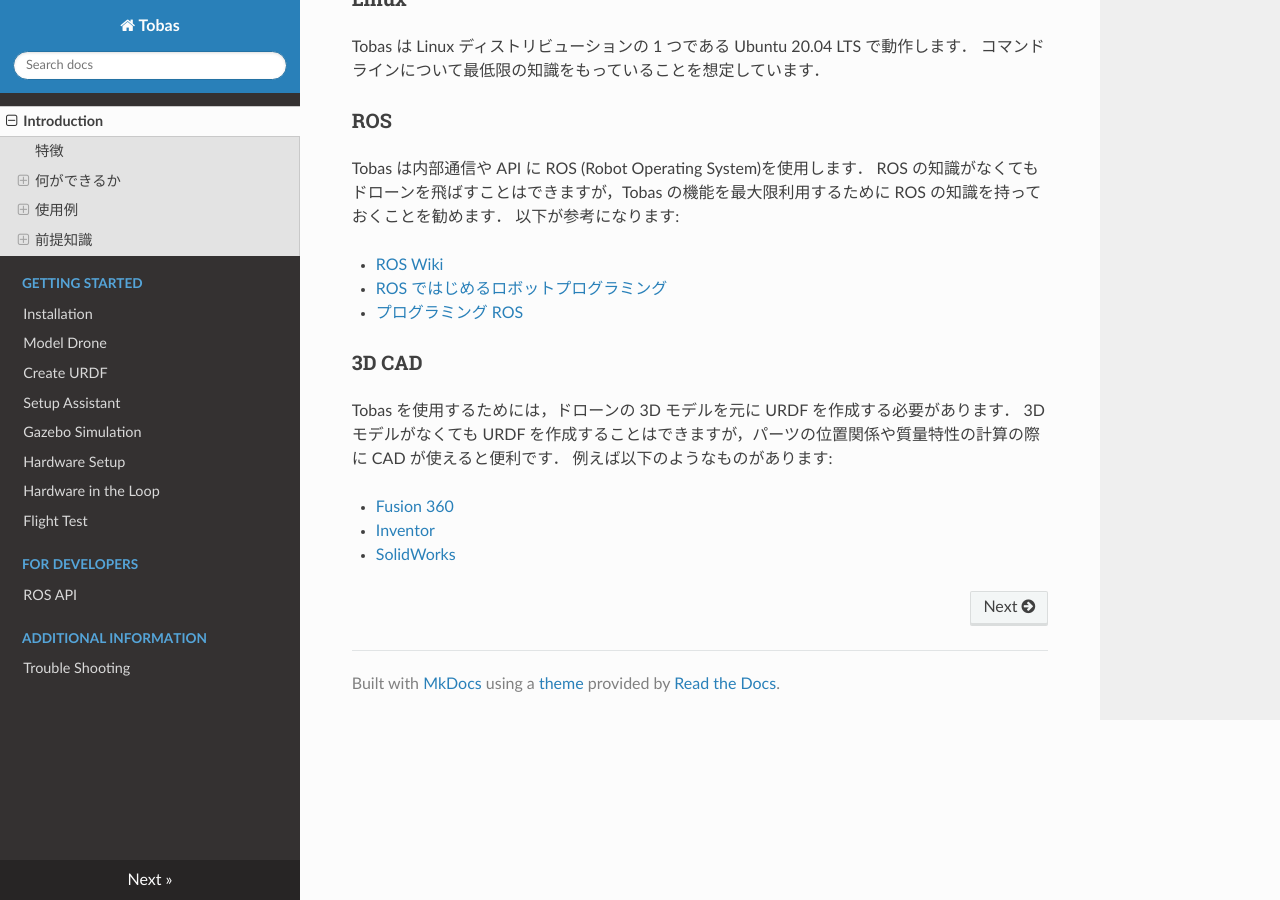
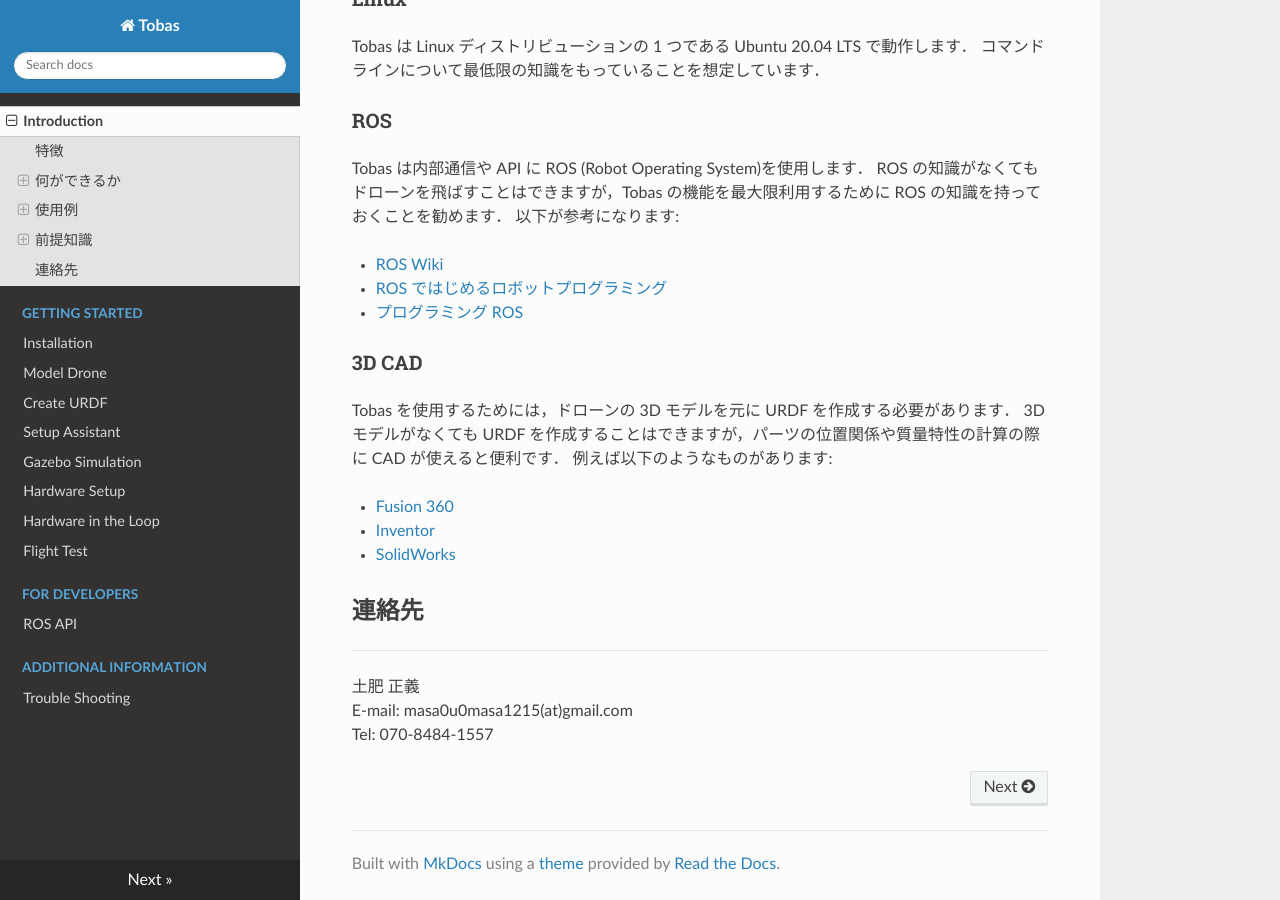
Before and after one commit to TobasFlightControl/tobas_wiki, an MkDocs documentation site: the page built from docs/index.md, in a window 1280 px wide and 900 px high, scrolled down 2643 px. Built offline with MkDocs 1.6.1, drawn with Linux system fonts in a browser that asks for light colours; nearby versions of some CDN libraries.

Commit message:
edit: index.md

```diff
--- a/docs/index.md
+++ b/docs/index.md
@@ -100,3 +100,11 @@
 - <a href=https://www.autodesk.co.jp/products/fusion-360 target="_blank">Fusion 360</a>
 - <a href=https://www.autodesk.co.jp/products/inventor target="_blank">Inventor</a>
 - <a href=https://www.solidworks.com/ja target="_blank">SolidWorks</a>
+
+## 連絡先
+
+---
+
+土肥 正義<br>
+E-mail: masa0u0masa1215(at)gmail.com<br>
+Tel: 070-8484-1557<br>
```
